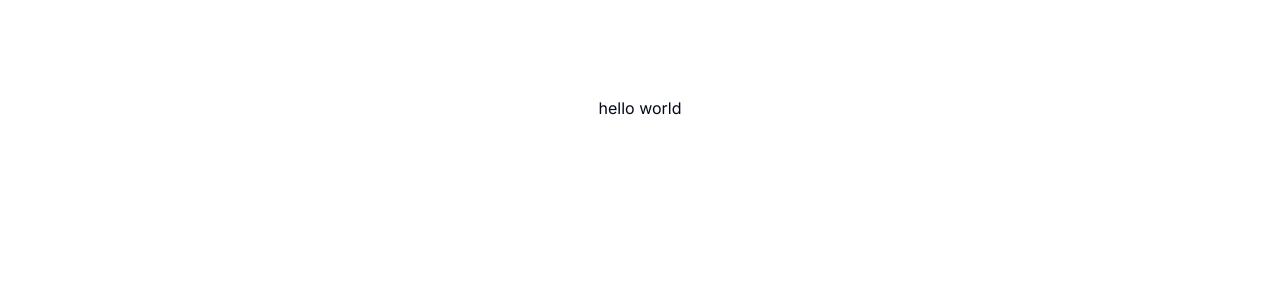
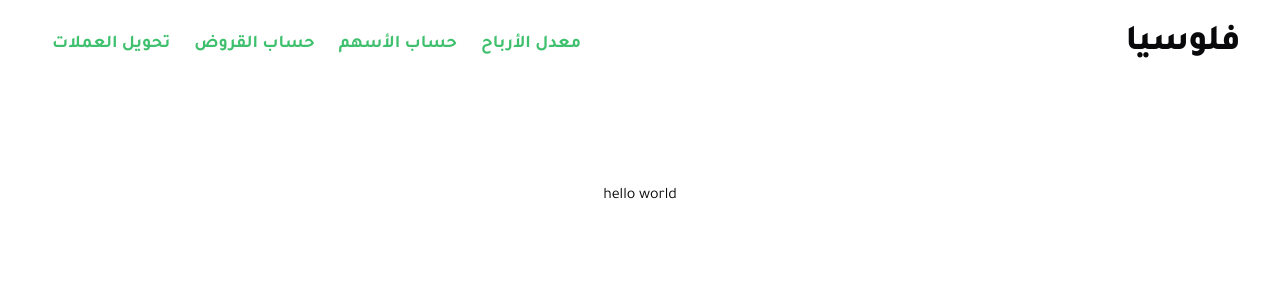
Before and after one commit to HassanAlabdulal/Hasady, a Next.js app: page / in a window 1280 px wide. Shown: the top 300 px of the page. Built offline with nearby package versions, Linux system fonts and the light colour scheme.

Commit message:
feat: create navbar

```diff
--- a/app/globals.css
+++ b/app/globals.css
@@ -1,3 +1,4 @@
+@import url("https://fonts.googleapis.com/css2?family=Tajawal:wght@200;300;400;500;700;800;900&display=swap");
 @tailwind base;
 @tailwind components;
 @tailwind utilities;
@@ -5,64 +6,47 @@
 @layer base {
   :root {
     --background: 0 0% 100%;
-    --foreground: 222.2 84% 4.9%;
-
+    --foreground: 240 10% 3.9%;
     --card: 0 0% 100%;
-    --card-foreground: 222.2 84% 4.9%;
-
+    --card-foreground: 240 10% 3.9%;
     --popover: 0 0% 100%;
-    --popover-foreground: 222.2 84% 4.9%;
-
-    --primary: 222.2 47.4% 11.2%;
-    --primary-foreground: 210 40% 98%;
-
-    --secondary: 210 40% 96.1%;
-    --secondary-foreground: 222.2 47.4% 11.2%;
-
-    --muted: 210 40% 96.1%;
-    --muted-foreground: 215.4 16.3% 46.9%;
-
-    --accent: 210 40% 96.1%;
-    --accent-foreground: 222.2 47.4% 11.2%;
-
+    --popover-foreground: 240 10% 3.9%;
+    --primary: 142.1 76.2% 36.3%;
+    --primary-foreground: 355.7 100% 97.3%;
+    --secondary: 240 4.8% 95.9%;
+    --secondary-foreground: 240 5.9% 10%;
+    --muted: 240 4.8% 95.9%;
+    --muted-foreground: 240 3.8% 46.1%;
+    --accent: 240 4.8% 95.9%;
+    --accent-foreground: 240 5.9% 10%;
     --destructive: 0 84.2% 60.2%;
-    --destructive-foreground: 210 40% 98%;
-
-    --border: 214.3 31.8% 91.4%;
-    --input: 214.3 31.8% 91.4%;
-    --ring: 222.2 84% 4.9%;
-
+    --destructive-foreground: 0 0% 98%;
+    --border: 240 5.9% 90%;
+    --input: 240 5.9% 90%;
+    --ring: 142.1 76.2% 36.3%;
     --radius: 0.5rem;
   }
 
   .dark {
-    --background: 222.2 84% 4.9%;
-    --foreground: 210 40% 98%;
-
-    --card: 222.2 84% 4.9%;
-    --card-foreground: 210 40% 98%;
-
-    --popover: 222.2 84% 4.9%;
-    --popover-foreground: 210 40% 98%;
-
-    --primary: 210 40% 98%;
-    --primary-foreground: 222.2 47.4% 11.2%;
-
-    --secondary: 217.2 32.6% 17.5%;
-    --secondary-foreground: 210 40% 98%;
-
-    --muted: 217.2 32.6% 17.5%;
-    --muted-foreground: 215 20.2% 65.1%;
-
-    --accent: 217.2 32.6% 17.5%;
-    --accent-foreground: 210 40% 98%;
-
+    --background: 20 14.3% 4.1%;
+    --foreground: 0 0% 95%;
+    --card: 24 9.8% 10%;
+    --card-foreground: 0 0% 95%;
+    --popover: 0 0% 9%;
+    --popover-foreground: 0 0% 95%;
+    --primary: 142.1 70.6% 45.3%;
+    --primary-foreground: 144.9 80.4% 10%;
+    --secondary: 240 3.7% 15.9%;
+    --secondary-foreground: 0 0% 98%;
+    --muted: 0 0% 15%;
+    --muted-foreground: 240 5% 64.9%;
+    --accent: 12 6.5% 15.1%;
+    --accent-foreground: 0 0% 98%;
     --destructive: 0 62.8% 30.6%;
-    --destructive-foreground: 210 40% 98%;
-
-    --border: 217.2 32.6% 17.5%;
-    --input: 217.2 32.6% 17.5%;
-    --ring: 212.7 26.8% 83.9%;
+    --destructive-foreground: 0 85.7% 97.3%;
+    --border: 240 3.7% 15.9%;
+    --input: 240 3.7% 15.9%;
+    --ring: 142.4 71.8% 29.2%;
   }
 }
 
@@ -81,5 +65,6 @@
   padding: 0;
   box-sizing: border-box;
   direction: rtl;
-  /* font-family: "Rubik", sans-serif; */
+  /* background-color: #0d0a0a; */
+  font-family: "Tajawal", sans-serif;
 }
--- a/app/layout.tsx
+++ b/app/layout.tsx
@@ -1,6 +1,7 @@
 import type { Metadata } from "next";
 import { Inter } from "next/font/google";
 import "./globals.css";
+import Nav from "@/components/nav";
 
 const inter = Inter({ subsets: ["latin"] });
 
@@ -16,7 +17,10 @@ export default function RootLayout({
 }>) {
   return (
     <html lang="en">
-      <body className={inter.className}>{children}</body>
+      <body className={inter.className}>
+        <Nav />
+        {children}
+      </body>
     </html>
   );
 }
--- /dev/null
+++ b/components/nav.tsx
@@ -0,0 +1,145 @@
+"use client";
+
+import { useState } from "react";
+import { motion, AnimatePresence } from "framer-motion";
+
+export default function Nav() {
+  const [isNavExpanded, setIsNavExpanded] = useState(false);
+  const [activeLink, setActiveLink] = useState("");
+
+  // Variants for Framer Motion animation
+  const navVariants = {
+    hidden: { opacity: 0, scale: 0.95, y: "-100%" },
+    visible: {
+      opacity: 1,
+      scale: 1,
+      y: 0,
+      transition: { duration: 0.2 },
+    },
+  };
+
+  const underlineVariants = {
+    hidden: { width: 0 },
+    visible: { width: "100%", transition: { duration: 0.3 } },
+  };
+
+  return (
+    <header className="relative z-50 flex flex-wrap w-full text-sm py-6 sm:justify-start sm:flex-nowrap bg-background text-foreground">
+      <nav
+        className="md:max-w-[75rem] w-full mx-auto max-md:px-10 sm:flex sm:items-center sm:justify-between"
+        aria-label="Global"
+      >
+        <div className="flex items-center justify-between">
+          <a
+            className="inline-flex items-center text-xl font-semibold gap-x-2 "
+            href="/"
+          >
+            <h1 className="scroll-m-20 text-2xl font-extrabold tracking-tight lg:text-4xl">
+              فلوسيا
+            </h1>
+          </a>
+          <button
+            type="button"
+            className="sm:hidden"
+            aria-label="Toggle navigation"
+            onClick={() => setIsNavExpanded(!isNavExpanded)}
+          >
+            {/* Hamburger Icon */}
+            <motion.div
+              animate={{ opacity: 1, x: 0 }}
+              initial={{ opacity: 0, x: 25 }}
+              transition={{ delay: 0.35 }}
+              onClick={() => setIsNavExpanded((prevToggle) => !prevToggle)}
+              className={`burger cursor-pointer space-y-2.5 xl:hidden lg:hidden mr-5
+        `}
+            >
+              <motion.span
+                animate={{
+                  rotateZ: isNavExpanded ? 45 : 0,
+                  y: isNavExpanded ? 12 : 0,
+                }}
+                className=" block h-0.5 w-8 bg-black"
+              ></motion.span>
+
+              <motion.span
+                animate={{ width: isNavExpanded ? 0 : 32 }}
+                className=" block h-0.5 w-6 bg-black"
+              ></motion.span>
+              <motion.span
+                animate={{
+                  rotateZ: isNavExpanded ? -45 : 0,
+                  y: isNavExpanded ? -12 : 0,
+                  width: isNavExpanded ? 32 : 32,
+                }}
+                className=" block h-0.5 w-4 bg-black"
+              ></motion.span>
+            </motion.div>
+          </button>
+        </div>
+
+        {/* Navigation Links for large screens */}
+        <div className="relative hidden text-lg sm:flex ">
+          {["معدل الأرباح", "حساب الأسهم", "حساب القروض", "تحويل العملات"].map(
+            (item) => (
+              <a
+                key={item}
+                className="relative mx-3 font-bold text-[#3fc06e] transition-all duration-200 delay-50"
+                href={`/${item.toLowerCase()}`}
+                onMouseEnter={() => setActiveLink(item)}
+                onMouseLeave={() => setActiveLink("")}
+                onClick={() => setActiveLink(item)}
+              >
+                {item}
+                <motion.span
+                  className="absolute -bottom-2 left-0 items-center bg-black h-0.5"
+                  variants={underlineVariants}
+                  initial="hidden"
+                  animate={activeLink === item ? "visible" : "hidden"}
+                />
+              </a>
+            )
+          )}
+        </div>
+
+        {/* Navigation Links for small screens */}
+        <AnimatePresence>
+          {isNavExpanded && (
+            <motion.div
+              variants={navVariants}
+              initial="hidden"
+              animate="visible"
+              exit="hidden"
+              className="fixed left-0 z-40 flex flex-col items-center justify-center w-3/5
+               rounded-lg gap-6 text-xl bg-primary font-bold text-center shadow-md py-7 mt-4 ml-5"
+            >
+              <a className="my-2 font-medium text-foreground" href="/">
+                معدل الأرباح
+              </a>
+              <a
+                className="my-2 font-medium text-foreground
+"
+                href="/"
+              >
+                حساب الأسهم
+              </a>
+              <a
+                className="my-2 font-medium text-foreground
+"
+                href="/"
+              >
+                حساب القروض
+              </a>
+              <a
+                className="my-2 font-medium text-foreground
+"
+                href="/"
+              >
+                تحويل العملات
+              </a>
+            </motion.div>
+          )}
+        </AnimatePresence>
+      </nav>
+    </header>
+  );
+}
--- a/package.json
+++ b/package.json
@@ -22,6 +22,7 @@
     "class-variance-authority": "^0.7.0",
     "clsx": "^2.1.0",
     "cmdk": "^0.2.0",
+    "framer-motion": "^11.0.3",
     "lucide-react": "^0.316.0",
     "next": "14.1.0",
     "next-themes": "^0.2.1",
```
Also changed, not shown: 1 other file (tests, documents, lock files or other folders).
